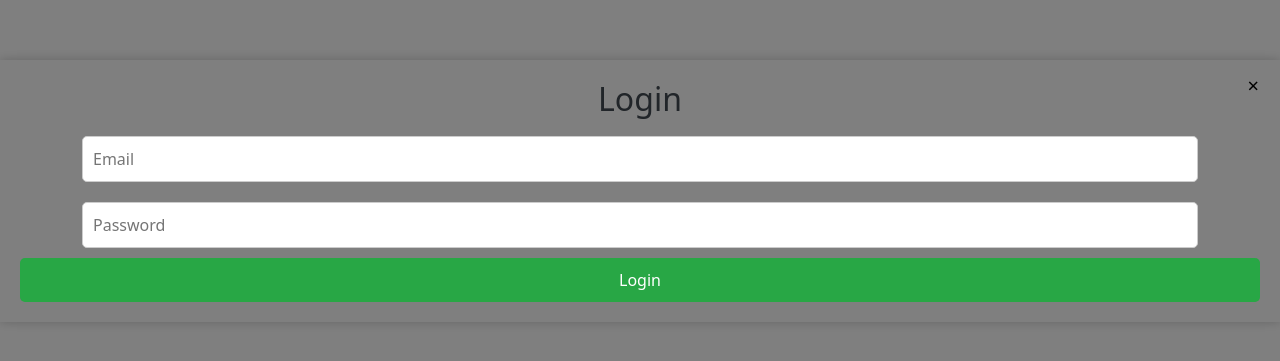
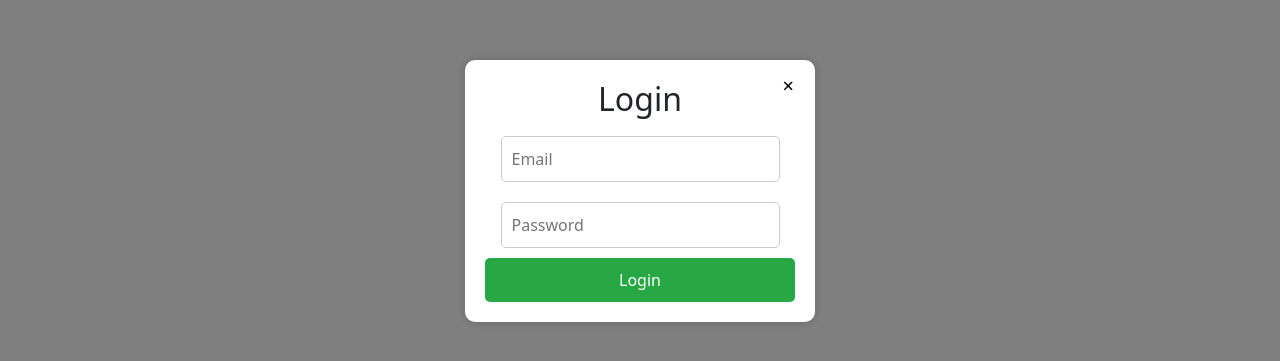
Before and after one commit to DinuriN/MediTech, a React (Create React App) app in the folder frontend/: page /loginForUsers in a window 1280 px wide. Shown: the part 209-570 px from the top of the page. Built offline with nearby package versions, Linux system fonts and the light colour scheme.

Commit message:
login pop up box display issue fixed

```diff
--- a/frontend/src/Components/Common/LoginForUsers/LoginStyles.css
+++ b/frontend/src/Components/Common/LoginForUsers/LoginStyles.css
@@ -11,7 +11,7 @@
     z-index: 1000;
 }
 
-.modal-content {
+.modal-overlay .modal-content {
     background: white;
     padding: 20px;
     border-radius: 10px;
```
Also changed, not shown: frontend/src/Components/Common/LoginForUsers/LoginForUsers.js (line endings or trailing spaces).
